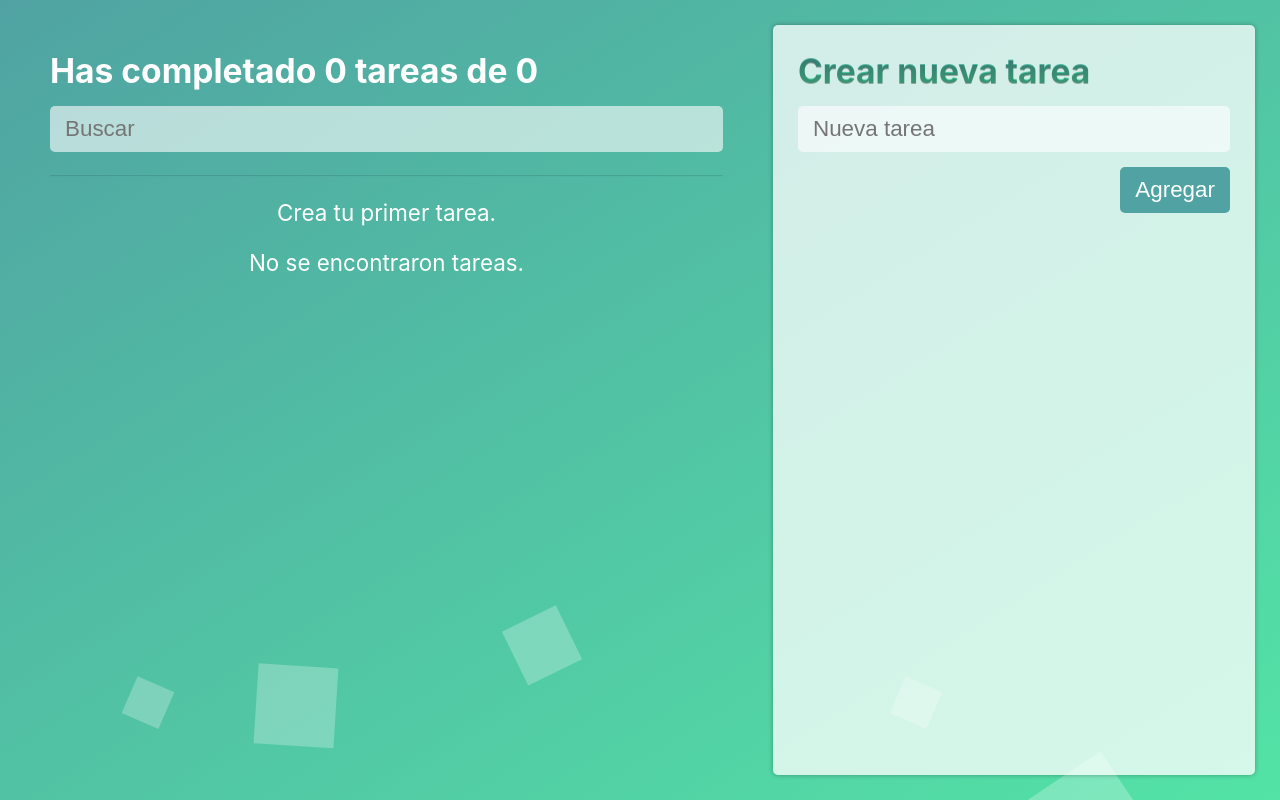
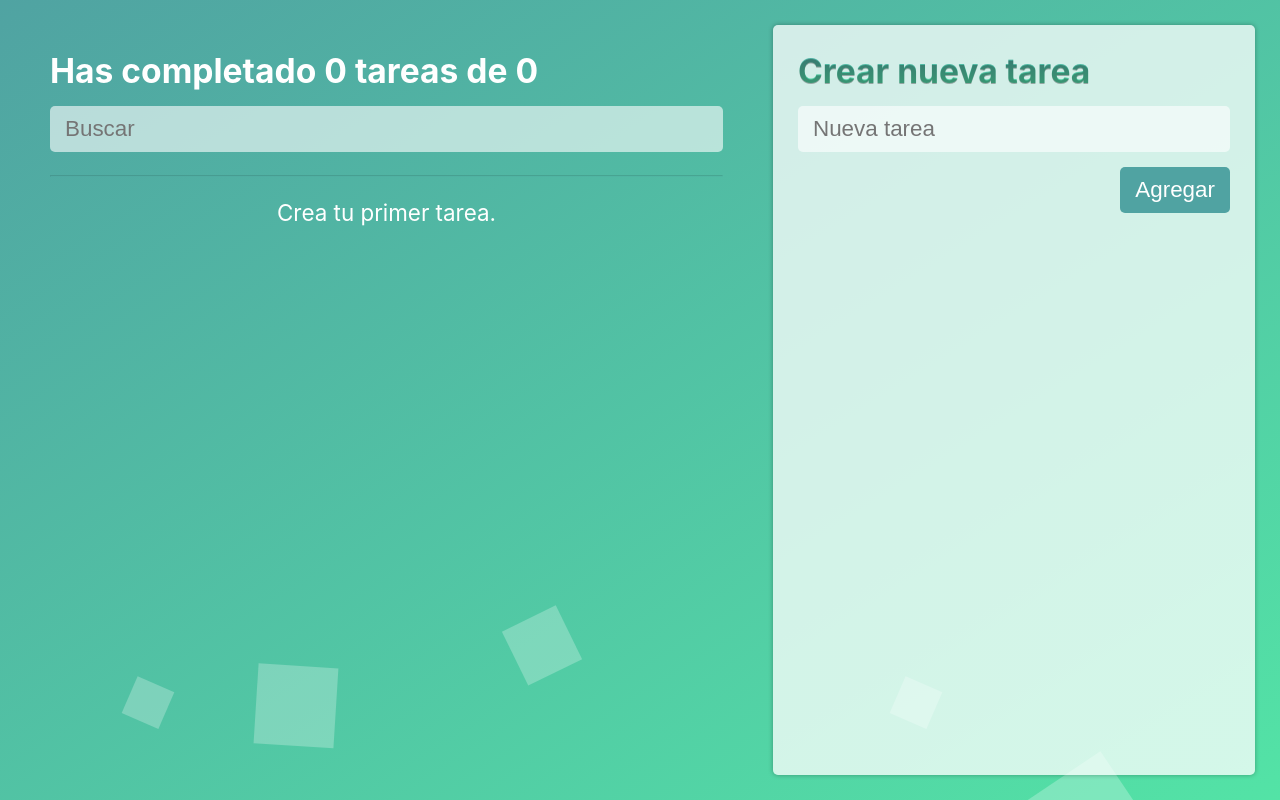
Before and after one commit to Juan-87/todo-list, a React (Create React App) app: page / in a window 1280 px wide. Built offline with nearby package versions, Linux system fonts and the light colour scheme.

Commit message:
Arreglo en mensaje de busqueda de tareas

```diff
--- a/src/components/TodoList.js
+++ b/src/components/TodoList.js
@@ -56,7 +56,7 @@ function TodoList() {
     return (
         <section>
             {todos.length === 0 && <p className='first-todo'>Crea tu primer tarea.</p>}
-            {filteredTodos.length === 0 && <p className='first-todo'>No se encontraron tareas.</p>}
+            {(todos.length > 0 && filteredTodos.length === 0) && <p className='first-todo'>No se encontraron tareas.</p>}
 
             <ul className='todoList'>
                 {filteredTodos.map(todo => (<TodoItem key={todo.text} todo={todo} />))}
```
Also changed, not shown: package.json (+8 -2 lines), 1 other file (tests, documents, lock files or other folders).
